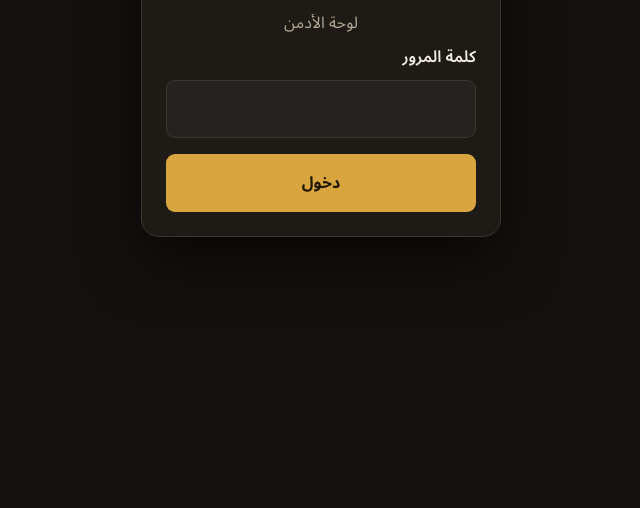
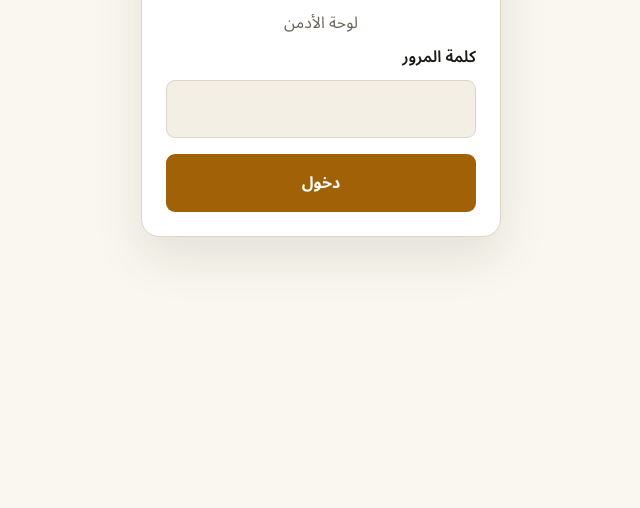
Before and after one commit to abolmagd/taahud, a website: page admin.html in a window 1280 px wide. Shown: the part 292-800 px from the top of the page, without its empty margins (319-959 px from the left). Drawn offline with nearby package versions, Linux system fonts and the dark colour scheme.

Commit message:
Remove dark theme; keep the UI always light
The site is always light/ivory now regardless of system color
scheme (removed the prefers-color-scheme: dark variant entirely).
Also switched the active-tab state from a solid black background to
the gold accent, so there's no dark-filled UI element left anywhere
on either page.

```diff
--- a/styles.css
+++ b/styles.css
@@ -1,11 +1,9 @@
 /* ═══════════════════════════════════════════════════════════════
    تعاهُد — shared design tokens and base components
    Brand identity: neutral off-white/ivory surface, near-black
-   charcoal text, single warm-gold accent for interactive/emphasis
-   elements (matches the تعاهُد mark's gold, used sparingly — no
-   green/teal and no brown wash across text). Light theme is the
-   primary/default identity; a dark variant is provided for
-   prefers-color-scheme.
+   charcoal text (for readability only — not used as a background
+   anywhere), single warm-gold accent for interactive/emphasis
+   elements. Always light — no dark theme/mode.
    ═══════════════════════════════════════════════════════════════ */
 
 @import url("https://fonts.googleapis.com/css2?family=Noto+Naskh+Arabic:wght@400;500;600;700&family=Noto+Sans+Arabic:wght@400;500;600;700&display=swap");
@@ -19,7 +17,6 @@
   --muted: #6b655a;
   --line: #ddd6c7;
   --brand: #1c1917;
-  --brand-strong: #000000;
   --accent: #a16207;
   --accent-strong: #7c4d05;
   --on-accent: #ffffff;
@@ -34,28 +31,6 @@
   --font-heading: "Noto Naskh Arabic", "Noto Sans Arabic", ui-sans-serif, system-ui, serif;
   --font-sans: "Noto Sans Arabic", "Noto Naskh Arabic", ui-sans-serif, system-ui,
     -apple-system, BlinkMacSystemFont, "Segoe UI", sans-serif;
-}
-
-@media (prefers-color-scheme: dark) {
-  :root {
-    --bg: #14120f;
-    --surface: #1e1b17;
-    --surface-soft: #262220;
-    --surface-strong: #322c26;
-    --text: #f2ede2;
-    --muted: #b3a996;
-    --line: #3d362d;
-    --brand: #f2ede2;
-    --brand-strong: #ffffff;
-    --accent: #d9a53f;
-    --accent-strong: #eec06a;
-    --on-accent: #201804;
-    --success: #7fb583;
-    --danger: #e8767a;
-    --warning: #e0a83e;
-    --shadow: 0 24px 60px rgba(0, 0, 0, 0.6);
-    --focus-ring: 0 0 0 3px rgba(217, 165, 63, 0.5);
-  }
 }
 
 * {
@@ -276,9 +251,9 @@ body {
 }
 
 .tab.active {
-  background: var(--brand);
-  color: var(--surface);
-  border-color: var(--brand);
+  background: var(--accent);
+  color: var(--on-accent);
+  border-color: var(--accent);
 }
 
 .stat-tiles {
```
